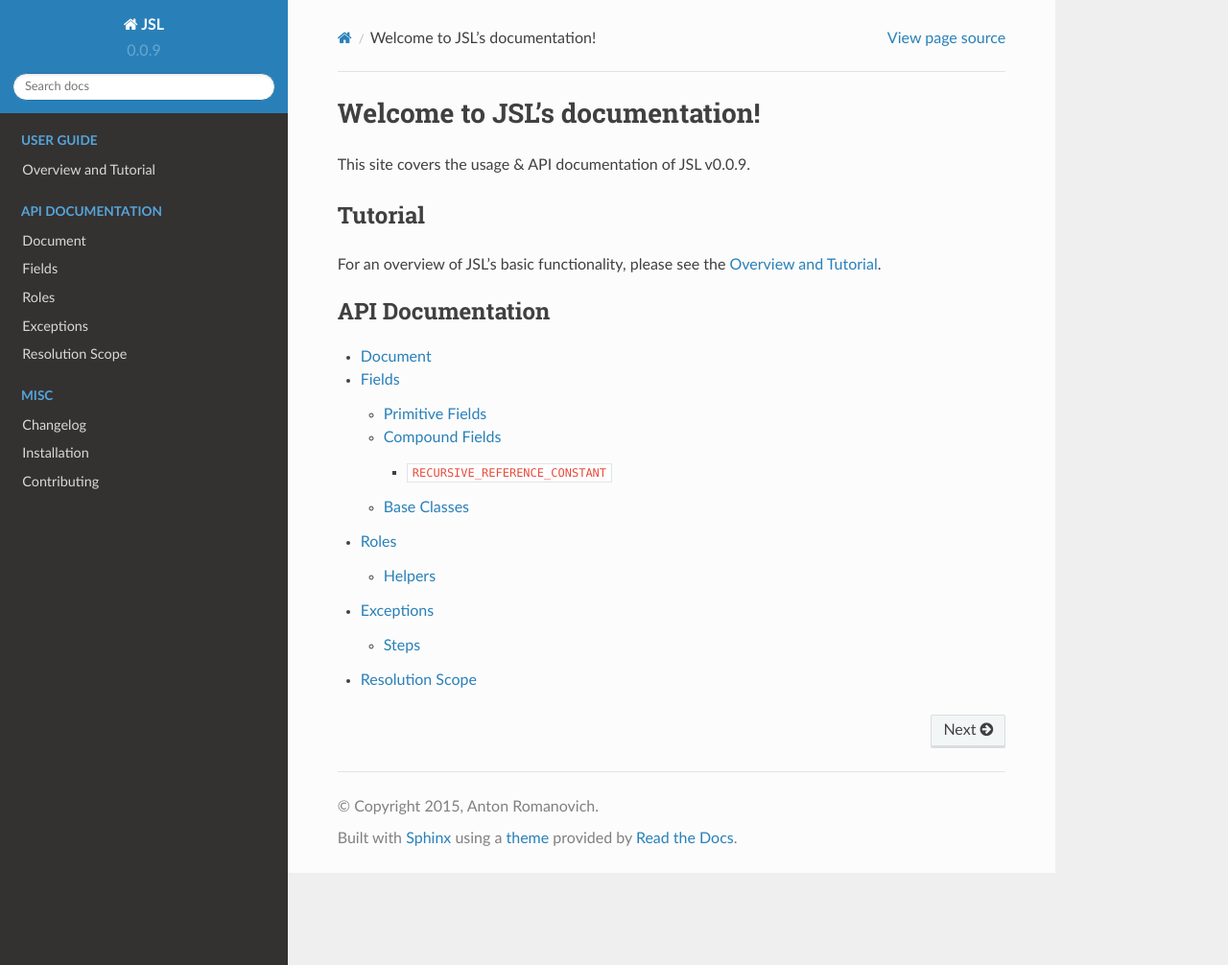
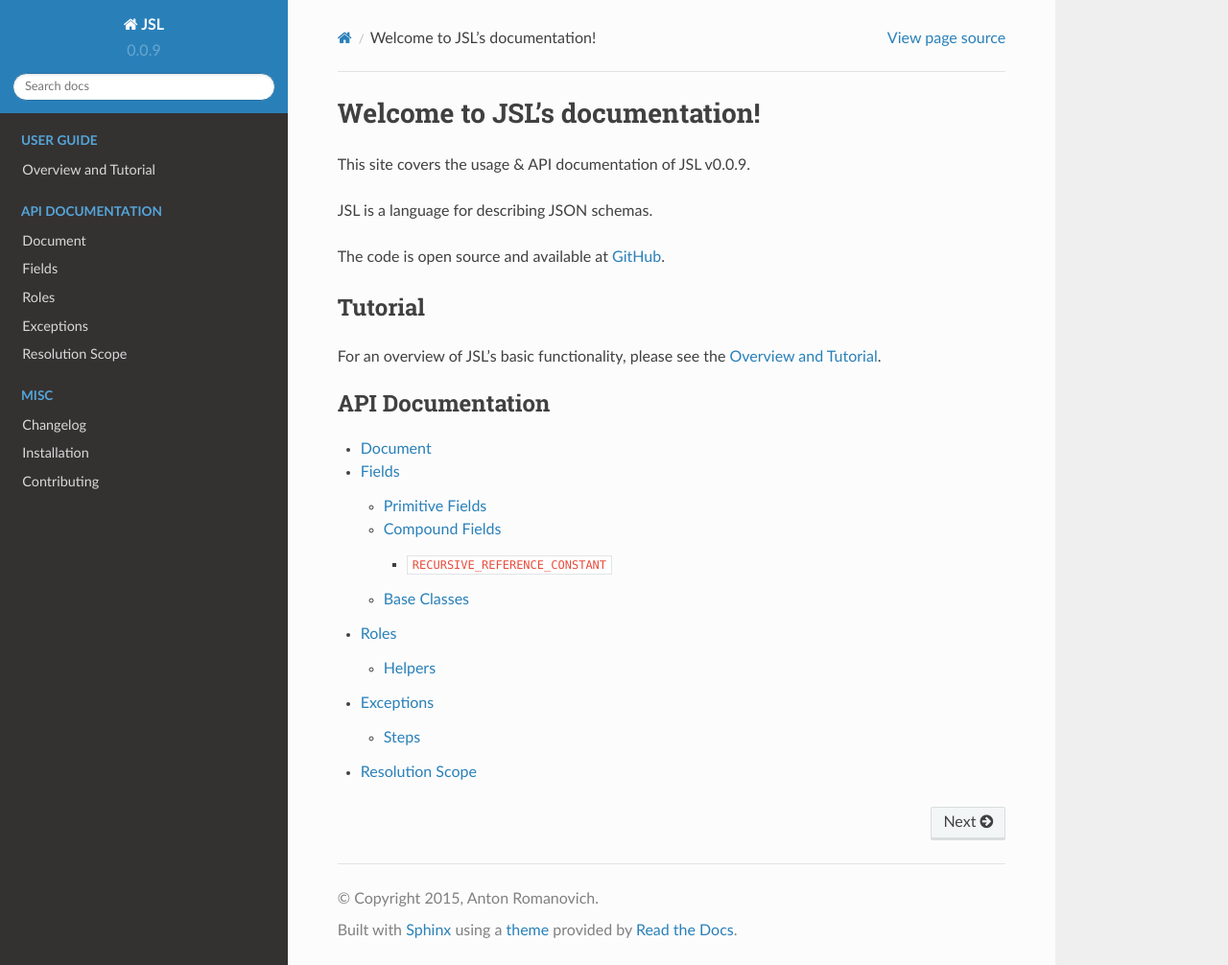
Before and after one commit to aromanovich/jsl, a Sphinx documentation site: the page built from docs/source/index.rst, in a window 1280 px wide and 1006 px high. Shown: the whole window at 96% size. Built offline with Sphinx 7.4.7 and the Read the Docs theme 2.0.0, drawn with Linux system fonts in a browser that asks for light colours.

Commit message:
Minor docs fixes

```diff
--- a/docs/source/conf.py
+++ b/docs/source/conf.py
@@ -35,11 +35,6 @@ if not on_rtd:
     html_theme_path = [sphinx_rtd_theme.get_html_theme_path()]
 html_static_path = ['_static']
 htmlhelp_basename = 'JSLdoc'
-html_sidebars = {
-    '**': [
-        'about.html', 'navigation.html', 'searchbox.html', 'donate.html',
-    ]
-}
 
 # Options for manual page output
 
--- a/docs/source/index.rst
+++ b/docs/source/index.rst
@@ -3,6 +3,12 @@ Welcome to JSL's documentation!
 ===============================
 
 This site covers the usage & API documentation of JSL v\ |version|.
+
+JSL is a language for describing JSON schemas.
+
+The code is open source and available at `GitHub`_.
+
+.. _GitHub: https://github.com/aromanovich/jsl
 
 Tutorial
 --------
```
Also changed, not shown: docs/source/tutorial.rst (+7 -13 lines).
